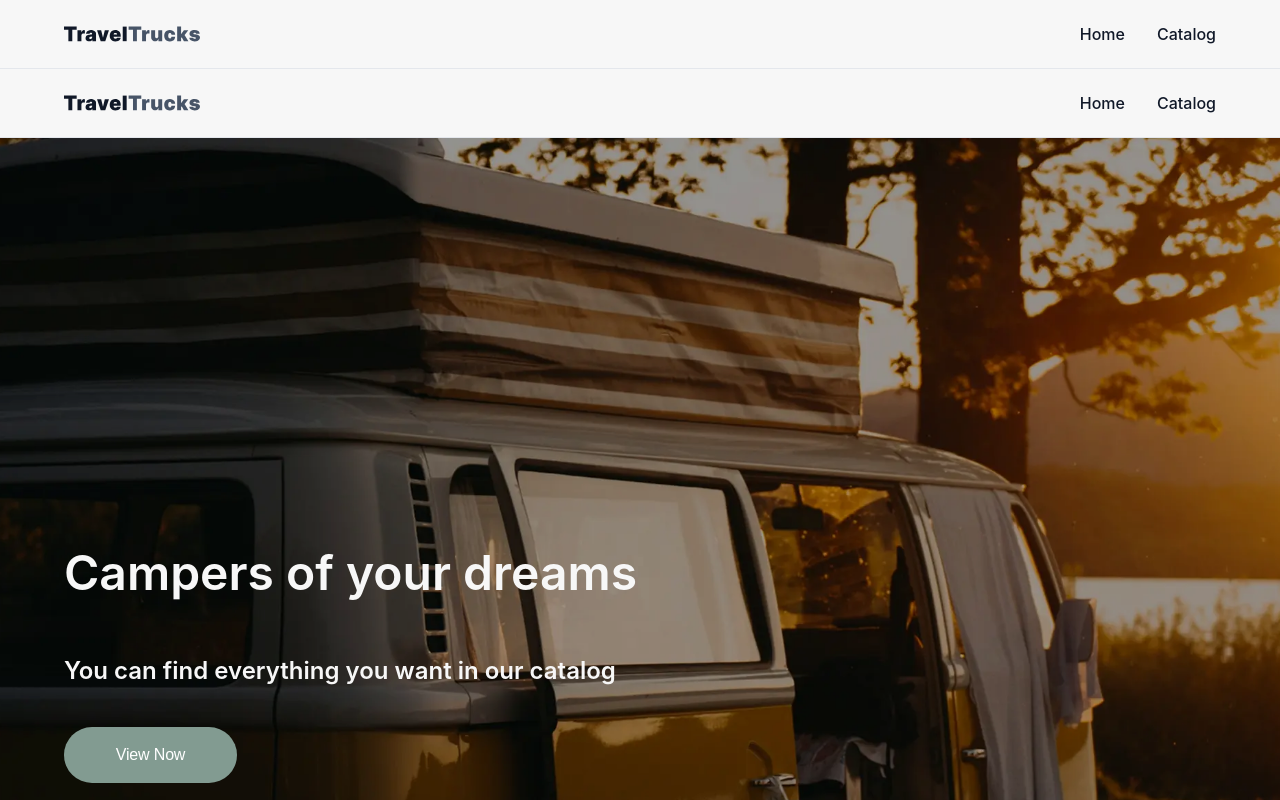
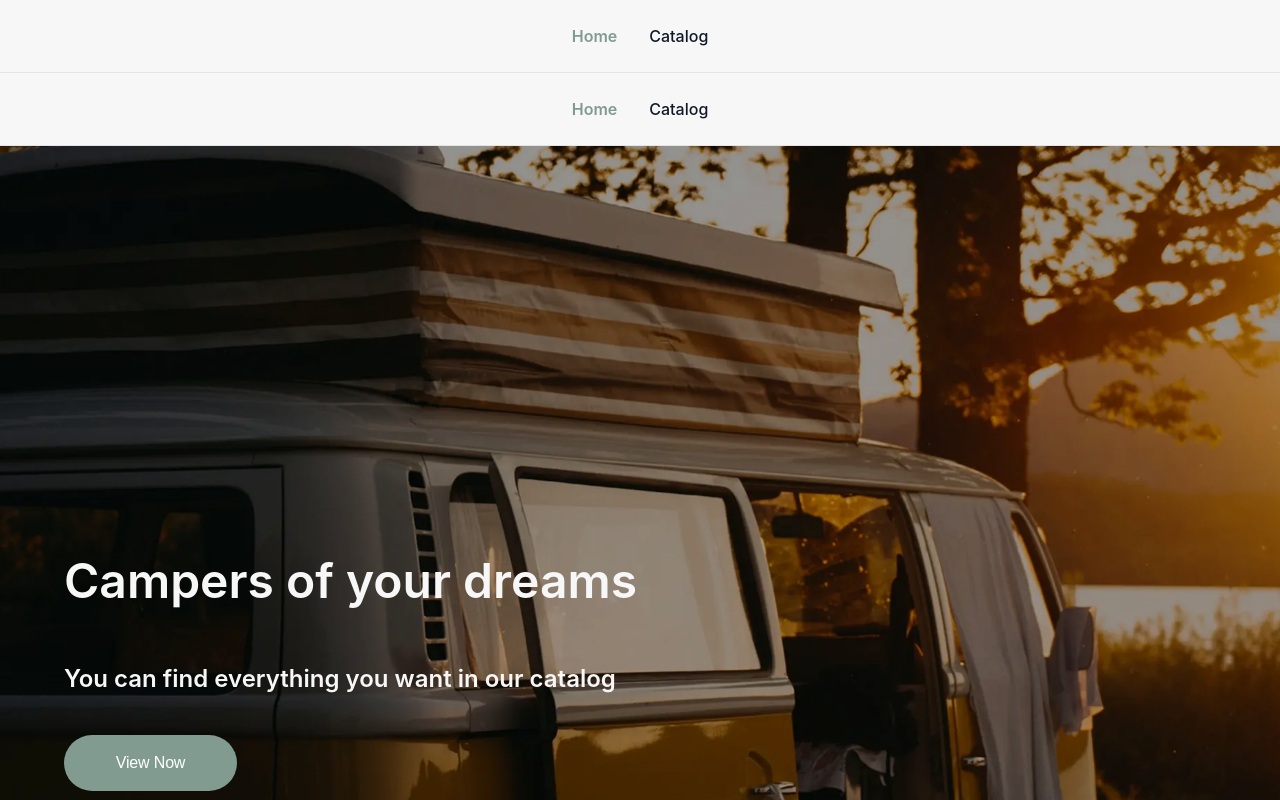
Before and after one commit to Serhii-SSD/traveltrucks, a Next.js app: page / in a window 1280 px wide. Shown: the top 800 px of the page. Built offline with nearby package versions, Linux system fonts and the light colour scheme.

Commit message:
create Header

```diff
--- a/components/Header/Header.module.css
+++ b/components/Header/Header.module.css
@@ -1,37 +1,36 @@
 .header {
+  width: 100%;
   background-color: #f7f7f7;
-  border-bottom: 1px solid #e4e7ec;
-  padding: 24px 0;
-  width: 100%;
+  border-bottom: 1px solid #e4e4e4;
 }
 
 .container {
   max-width: 1440px;
   margin: 0 auto;
   padding: 0 64px;
+  height: 72px;
   display: flex;
   align-items: center;
-  justify-content: space-between;
+  position: relative;
 }
 
 .logo {
   display: flex;
   align-items: center;
   text-decoration: none;
-  color: #101828;
 }
 
 .logoIcon {
-  width: 136px;
-  height: 16px;
   display: block;
-  color: #101828;
 }
 
 .nav {
   display: flex;
   align-items: center;
   gap: 32px;
+  position: absolute;
+  left: 50%;
+  transform: translateX(-50%);
 }
 
 .navLink {
@@ -42,6 +41,7 @@
   transition: color 0.2s ease;
 }
 
-.navLink:hover {
-  color: #e44848;
+.activeLink {
+  color: #829b91;
+  font-weight: 600;
 }
--- a/components/Header/Header.tsx
+++ b/components/Header/Header.tsx
@@ -1,21 +1,36 @@
+'use client';
+
 import Link from 'next/link';
+import { usePathname } from 'next/navigation';
 import css from './Header.module.css';
 
 export default function Header() {
+  const pathname = usePathname();
+
   return (
     <header className={css.header}>
       <div className={css.container}>
         <Link href="/" className={css.logo}>
           <svg className={css.logoIcon} width="136" height="16">
-            <use href="/sprite.svg#TravelTrucks" />
+            <use href="/logo-sprite.svg#TravelTrucks" />
           </svg>
         </Link>
 
         <nav className={css.nav}>
-          <Link href="/" className={css.navLink}>
+          <Link
+            href="/"
+            className={`${css.navLink} ${
+              pathname === '/' ? css.activeLink : ''
+            }`}
+          >
             Home
           </Link>
-          <Link href="/catalog" className={css.navLink}>
+          <Link
+            href="/catalog"
+            className={`${css.navLink} ${
+              pathname.startsWith('/catalog') ? css.activeLink : ''
+            }`}
+          >
             Catalog
           </Link>
         </nav>
```
